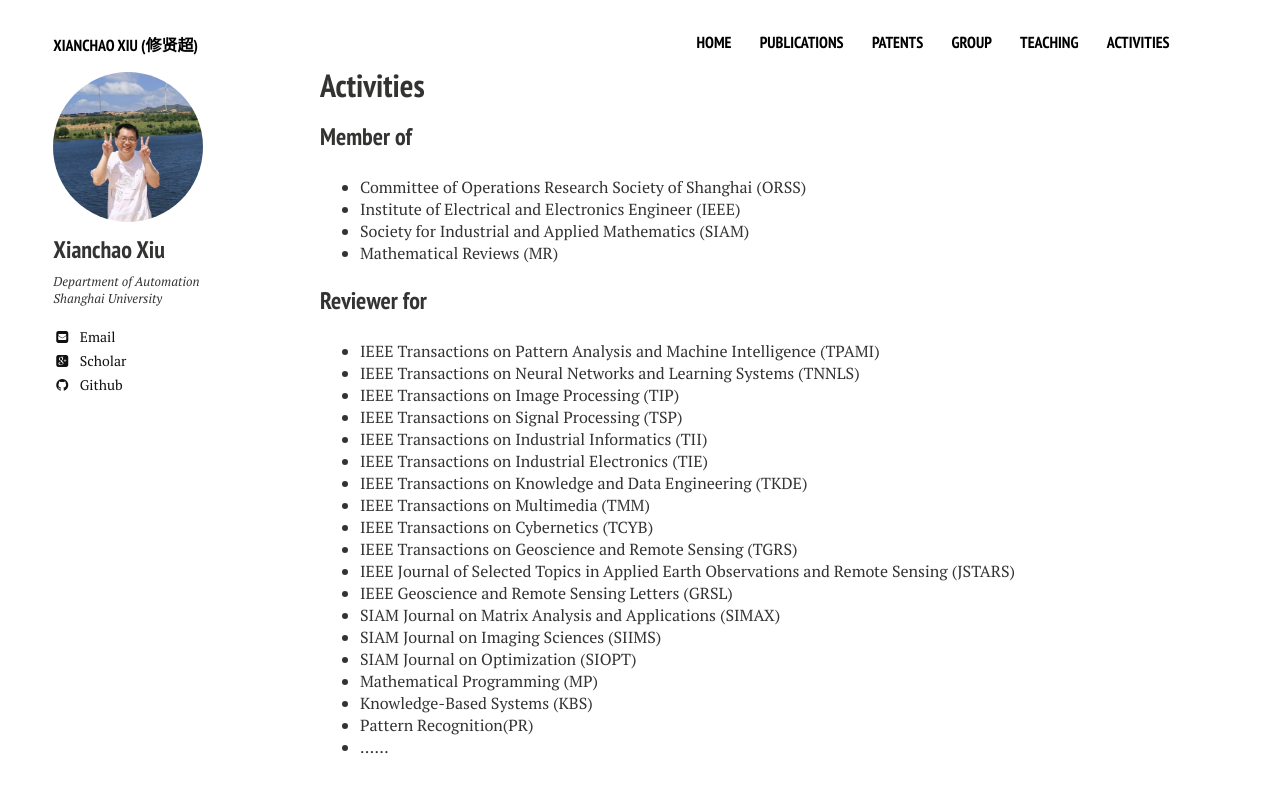
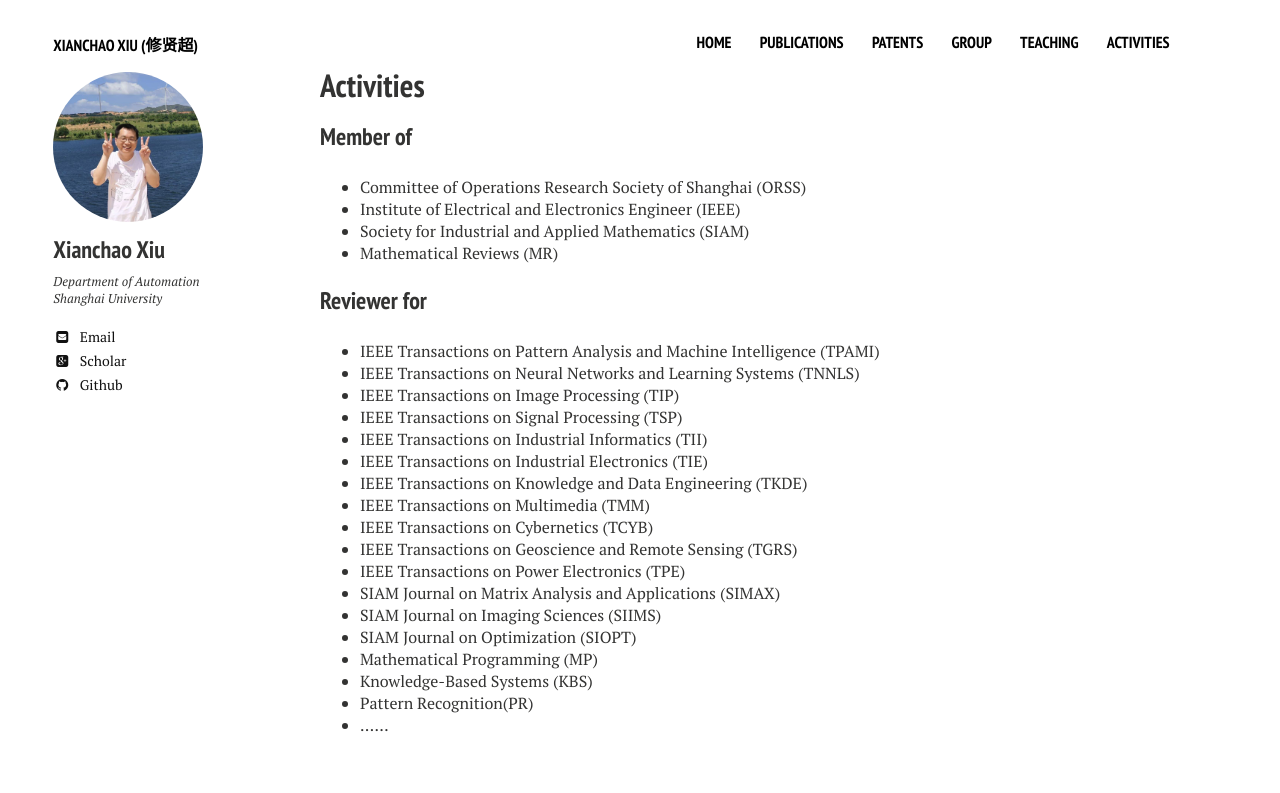
Before and after one commit to xianchaoxiu/xianchaoxiu.github.io, a Jekyll site: the page built from activities/index.md, in a window 1280 px wide. Shown: the top 793 px of the page. Built offline with Jekyll 4.4.1, drawn with Linux system fonts in a browser that asks for light colours; nearby versions of some CDN libraries.

Commit message:
Update index.md

```diff
--- a/activities/index.md
+++ b/activities/index.md
@@ -26,8 +26,7 @@ share: false
 * IEEE Transactions on Multimedia (TMM)<br>
 * IEEE Transactions on Cybernetics (TCYB) <br>
 * IEEE Transactions on Geoscience and Remote Sensing (TGRS) <br>
-* IEEE Journal of Selected Topics in Applied Earth Observations and Remote Sensing (JSTARS) <br>
-* IEEE Geoscience and Remote Sensing Letters (GRSL) <br>
+* IEEE Transactions on Power Electronics (TPE) <br>
 * SIAM Journal on Matrix Analysis and Applications (SIMAX) <br>
 * SIAM Journal on Imaging Sciences (SIIMS) <br>
 * SIAM Journal on Optimization (SIOPT) <br>
```
